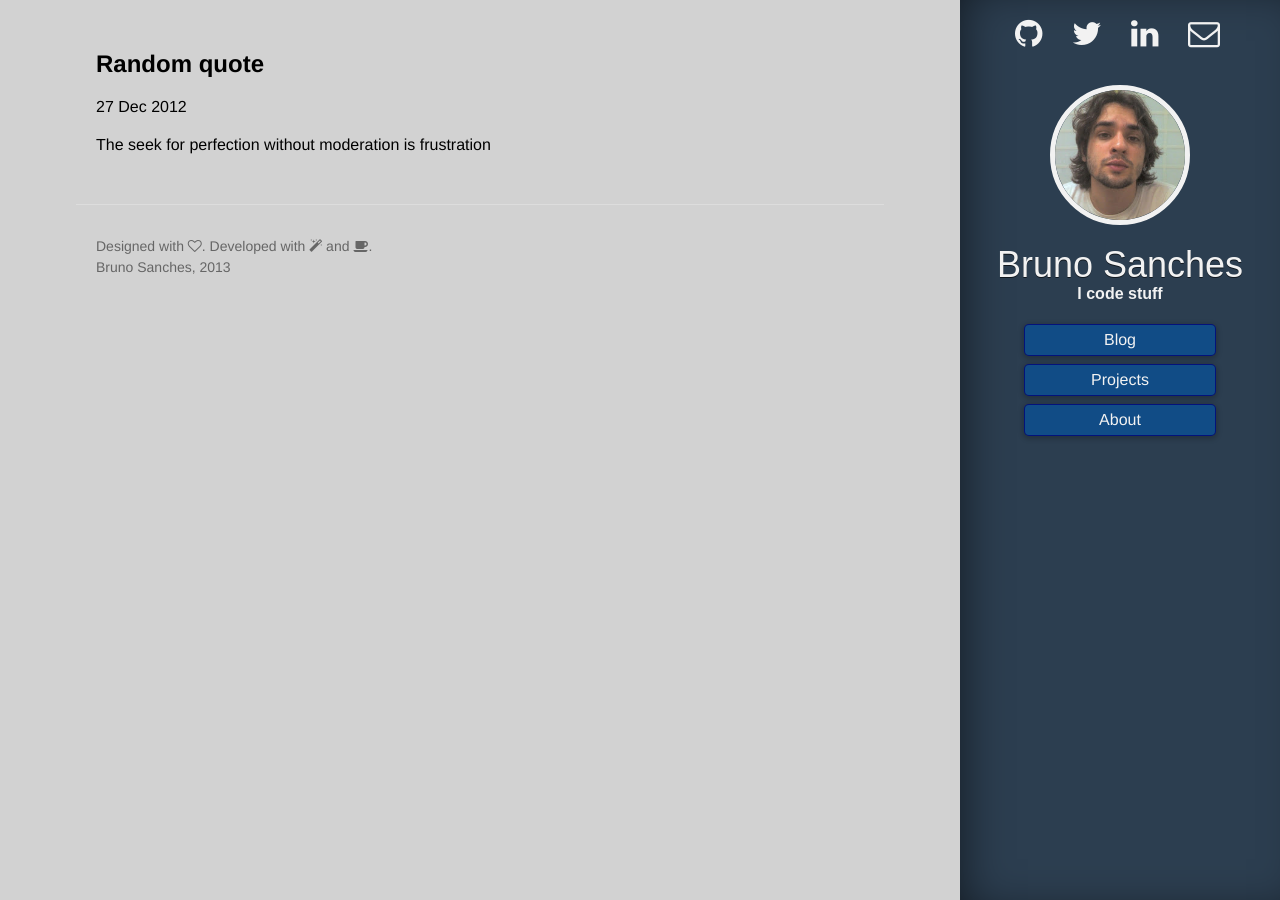
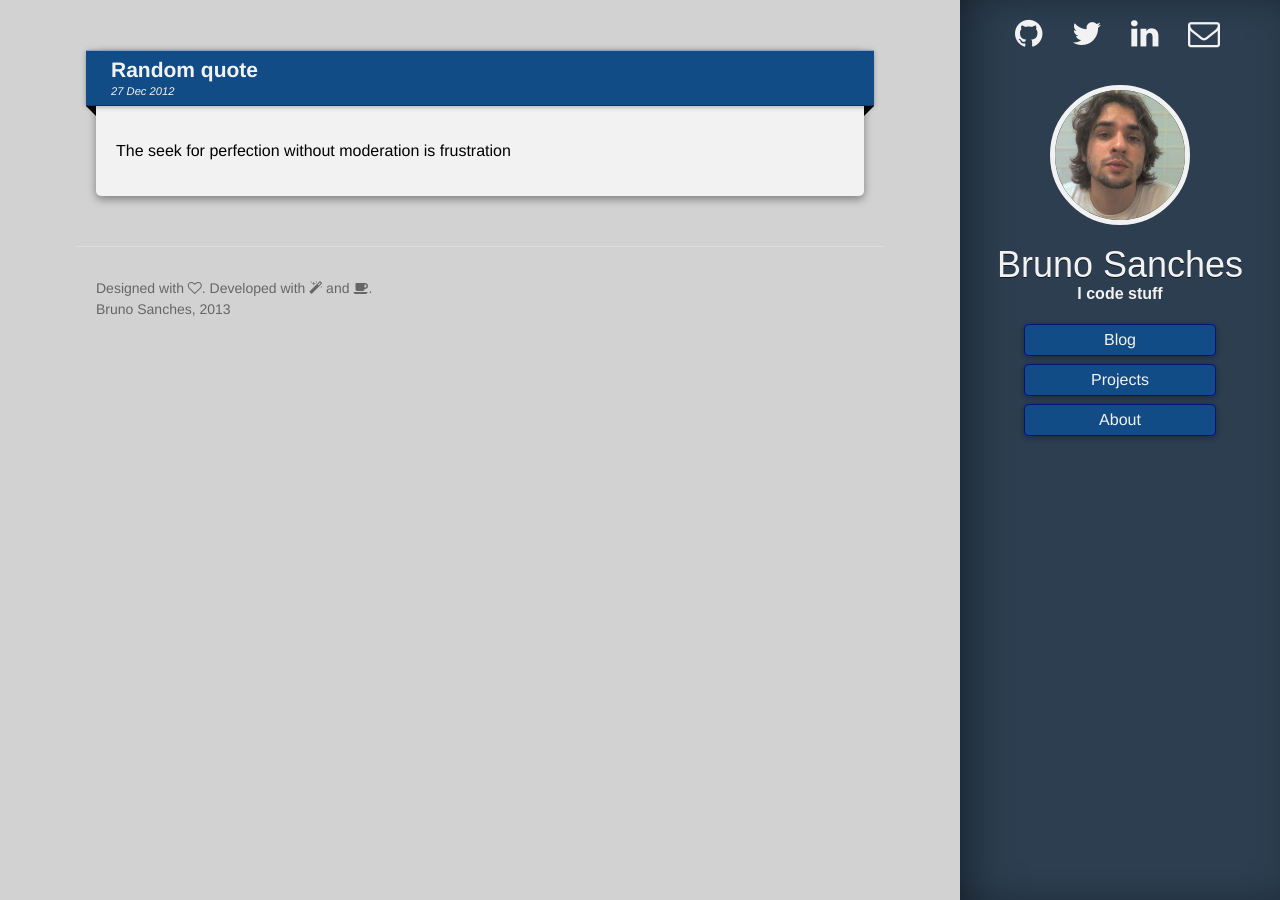
Before and after one commit to brunops/brunops.github.io, a Jekyll site: the page built from _posts/2012-12-27-perfection-moderation-frustration.markdown, in a window 1280 px wide. Built offline with Jekyll 4.4.1, drawn with Linux system fonts in a browser that asks for light colours; some web fonts are replaced; Markdown is read by kramdown in place of the engine named in the settings.

Commit message:
Unify posts layout for both listing and its own page
* Move .posts layout to .content, so light gray is on every page
* Point "Blog" navbar link to root path
* Update post layout to be wrapped in article tag
* Change post listing to ul li elements

```diff
--- a/_layouts/default.html
+++ b/_layouts/default.html
@@ -46,7 +46,7 @@
         </a>
         <nav class="navigation">
           <ul>
-            <li><a href="#">Blog</a></li>
+            <li><a href="/">Blog</a></li>
             <li><a href="#">Projects</a></li>
             <li><a href="/about">About</a></li>
           </ul>
--- a/_layouts/post.html
+++ b/_layouts/post.html
@@ -1,9 +1,12 @@
 ---
 layout: default
 ---
-<h2>{{ page.title }}</h2>
-<p class="meta">{{ page.date | date_to_string }}</p>
-
-<div class="post">
-{{ content }}
-</div>
+<article class="post">
+  <header class="post-header">
+    <h2 class="post-title"><a href="{{ page.url }}">{{ page.title }}</a></h2>
+    <span class="date">{{ page.date | date_to_string }}</span>
+  </header>
+  <div class="post-content">
+    <p>{{ content }}</p>
+  </div>
+</article>
--- a/css/main.css
+++ b/css/main.css
@@ -34,6 +34,10 @@ a:hover {
 .content {
   width: 80%;
   margin: 50px auto;
+  padding: 0;
+  background: #f2f2f2;
+  border-radius: 5px;
+  box-shadow: 0 .2em .5em 0em rgba(0,0,0,.4);
 }
 
 /*****************************************************************************/
@@ -42,10 +46,8 @@ a:hover {
 /*
 /*****************************************************************************/
 .posts {
-  padding: 10px 0;
-  background: #f2f2f2;
-  border-radius: 5px;
-  box-shadow: 0 .2em .5em 0em rgba(0,0,0,.4);
+  list-style: none;
+  padding: 0;
 }
 
 .post {
```
Also changed, not shown: index.html (+4 -4 lines).
